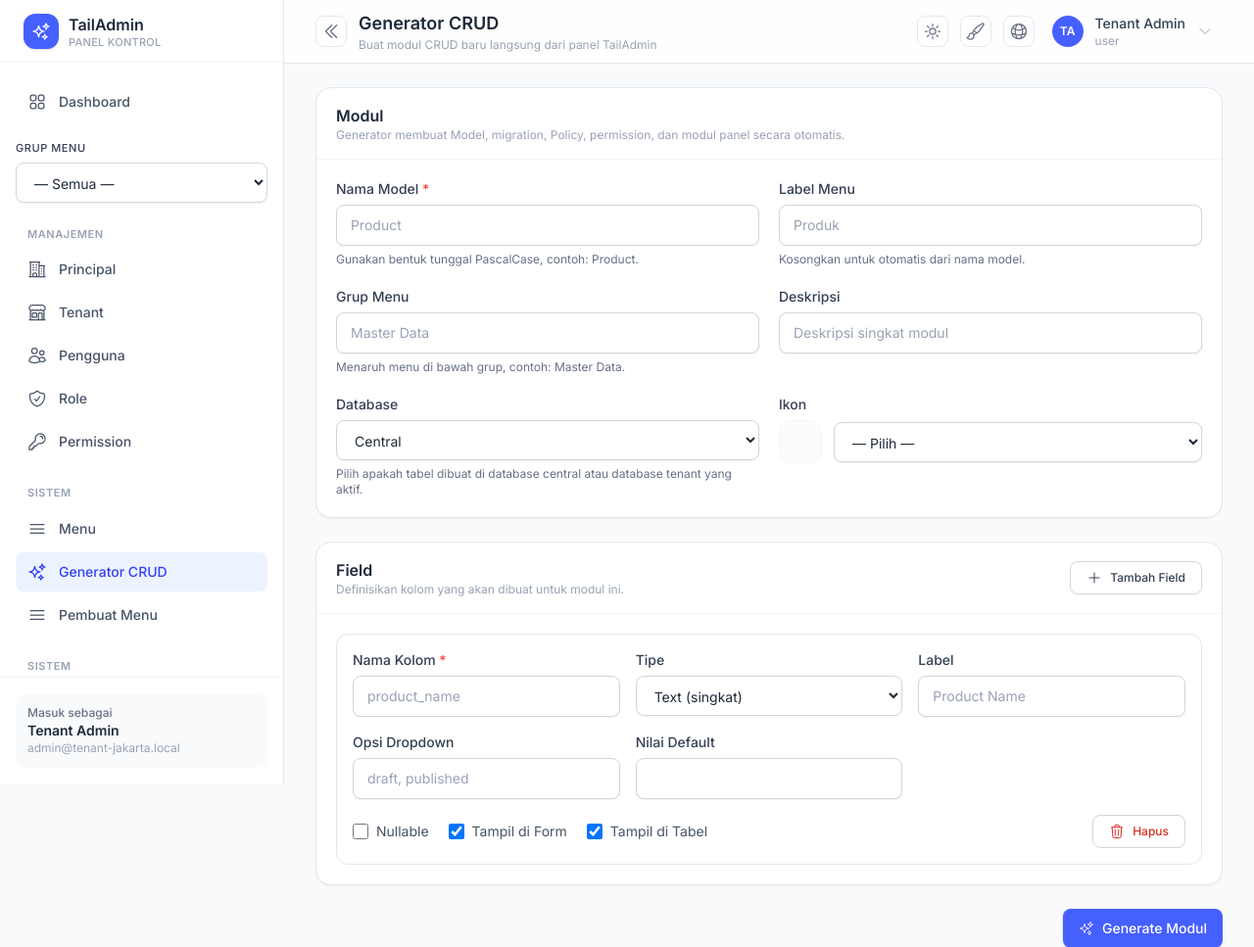
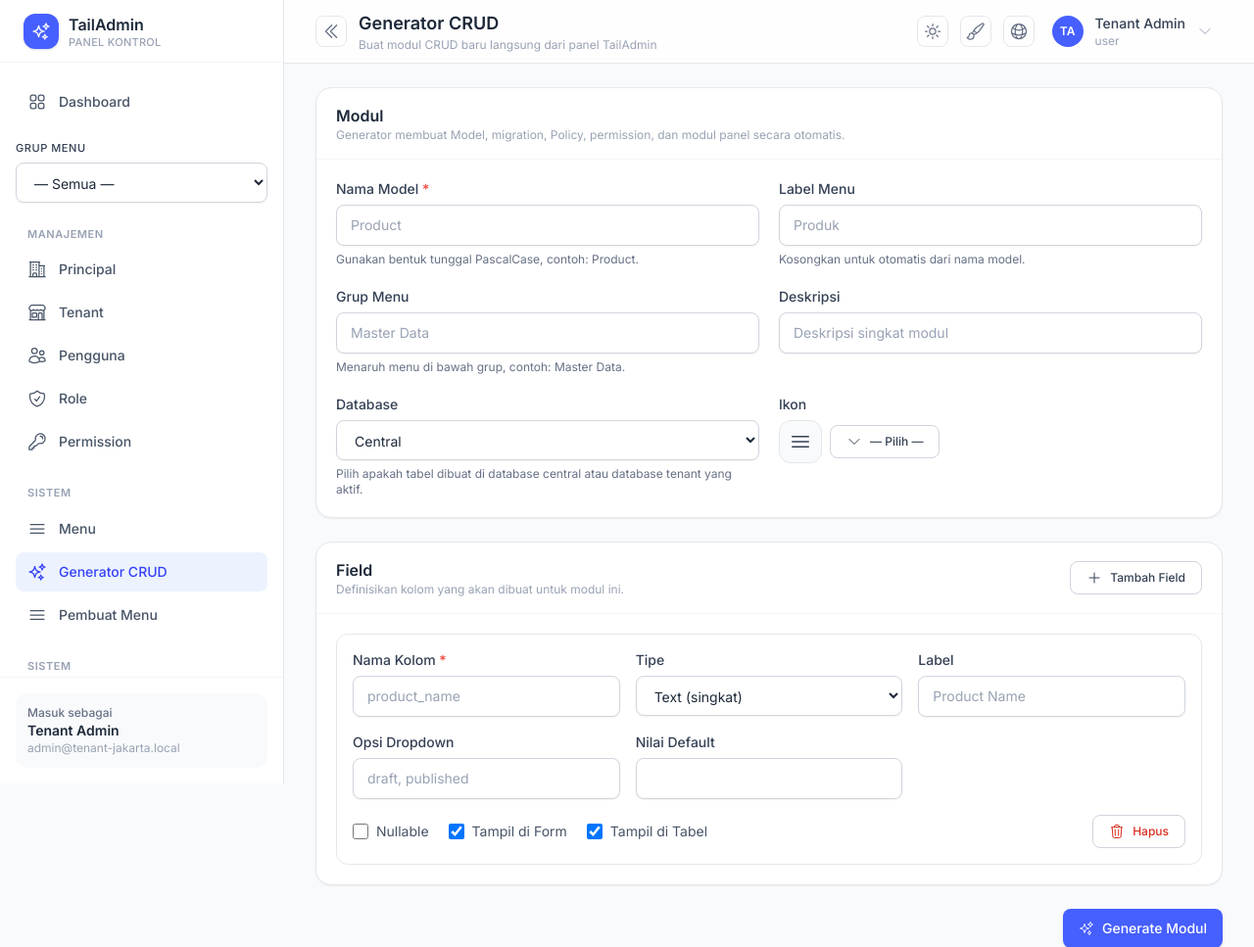
Before and after one commit to k0d0k/tailadmin-filament, a Laravel app: page /panel/crud-generator in a window 1280 px wide. Shown: the top 967 px of the page at 98% size. Run offline with Laravel 12, Linux system fonts and the light colour scheme; a user stored in the database is signed in; data comes from the database, SQL or seed files in the repository; style sheets or scripts are compiled from the project's sources; parts of the project's set-up code (start-up, migrations or seed data) failed here and were passed over; some libraries are stand-ins or nearby versions.

Commit message:
feat: update workspace
Co-authored-by: traeagent <traeagent@users.noreply.github.com>

```diff
--- a/app/Http/Controllers/Panel/GeneratorController.php
+++ b/app/Http/Controllers/Panel/GeneratorController.php
@@ -4,7 +4,6 @@ namespace App\Http\Controllers\Panel;
 
 use App\Http\Controllers\Controller;
 use App\Support\Acl;
-use App\Support\Panel\IconLibrary;
 use App\Support\Panel\ModuleGenerator;
 use Illuminate\Contracts\View\View;
 use Illuminate\Http\RedirectResponse;
@@ -24,8 +23,6 @@ class GeneratorController extends Controller
         return view('panel.generator', [
             'fieldTypes' => ModuleGenerator::FIELD_TYPES,
             'databases' => ModuleGenerator::DATABASES,
-            'icons' => array_combine(IconLibrary::keys(), IconLibrary::keys()),
-            'iconMap' => IconLibrary::map(),
         ]);
     }
 
--- a/app/Http/Controllers/Panel/MenuBuilderController.php
+++ b/app/Http/Controllers/Panel/MenuBuilderController.php
@@ -6,7 +6,6 @@ use App\Http\Controllers\Controller;
 use App\Models\Menu;
 use App\Models\Permission;
 use App\Support\Acl;
-use App\Support\Panel\IconLibrary;
 use App\Support\Panel\ResourceRegistry;
 use Illuminate\Contracts\View\View;
 use Illuminate\Http\JsonResponse;
@@ -44,8 +43,6 @@ class MenuBuilderController extends Controller
 
         return view('panel.menu-builder', [
             'tree' => $this->buildTree($menus),
-            'iconMap' => IconLibrary::map(),
-            'icons' => array_combine(IconLibrary::keys(), IconLibrary::keys()),
             'permissions' => Permission::query()->orderBy('name')->pluck('name', 'name')->all(),
             'panelResources' => collect(ResourceRegistry::all())
                 ->map(fn (array $definition, string $key): array => [
--- a/app/Support/Panel/IconLibrary.php
+++ b/app/Support/Panel/IconLibrary.php
@@ -81,23 +81,6 @@ class IconLibrary
     }
 
     /**
-     * All icons keyed by their plain name, so the icon picker can swap the
-     * preview client side without a round trip.
-     *
-     * @return array<string, string>
-     */
-    public static function map(string $class = 'h-6 w-6'): array
-    {
-        $map = [];
-
-        foreach (array_keys(self::PATHS) as $key) {
-            $map[$key] = self::render($key, $class);
-        }
-
-        return $map;
-    }
-
-    /**
      * Reduce any stored value (`heroicon-o-users`, `users`) to the plain key
      * used by the picker. Returns null when there is nothing to show.
      */
--- a/app/Support/Panel/ResourceRegistry.php
+++ b/app/Support/Panel/ResourceRegistry.php
@@ -467,10 +467,7 @@ class ResourceRegistry
      */
     protected static function icon(string $name, string $label, array $rules = [], string $col = 'half', ?string $help = null): array
     {
-        return compact('name', 'label', 'rules', 'col', 'help') + [
-            'type' => 'icon',
-            'options' => fn (): array => array_combine(IconLibrary::keys(), IconLibrary::keys()),
-        ];
+        return compact('name', 'label', 'rules', 'col', 'help') + ['type' => 'icon'];
     }
 
     /**
--- a/resources/js/app.js
+++ b/resources/js/app.js
@@ -346,31 +346,66 @@ function initRowActions() {
 }
 
 /* --------------------------------------------------------------------------
- * Icon picker preview
+ * Icon picker (popover grid of inline SVGs)
  * ------------------------------------------------------------------------ */
-function initIconPickers() {
-    document.querySelectorAll('[data-icon-picker]').forEach((picker) => {
-        const select = picker.querySelector('[data-icon-select]');
+function initIconPickers(root = document) {
+    root.querySelectorAll('[data-icon-picker]').forEach((picker) => {
+        if (picker.dataset.iconReady === '1') {
+            return;
+        }
+        picker.dataset.iconReady = '1';
+
+        const input = picker.querySelector('[data-icon-input]');
         const preview = picker.querySelector('[data-icon-preview]');
-        if (!select || !preview) {
+        const label = picker.querySelector('[data-icon-label]');
+        const toggle = picker.querySelector('[data-icon-toggle]');
+        const panel = picker.querySelector('[data-icon-panel]');
+        const options = picker.querySelectorAll('[data-icon-option]');
+
+        if (!options.length) {
             return;
         }
 
-        let icons = {};
-        try {
-            icons = JSON.parse(picker.querySelector('[data-icon-map]')?.textContent ?? '{}');
-        } catch (error) {
-            icons = {};
-        }
+        const closePanel = () => panel?.classList.add('hidden');
 
-        const render = () => {
-            const svg = icons[select.value];
-            preview.innerHTML = svg ?? icons['bars-3'] ?? '';
-            preview.classList.toggle('opacity-40', !svg);
-        };
+        toggle?.addEventListener('click', (event) => {
+            event.stopPropagation();
+            panel?.classList.toggle('hidden');
+        });
 
-        select.addEventListener('change', render);
-        render();
+        options.forEach((option) => {
+            option.addEventListener('click', () => {
+                const value = option.dataset.iconOption;
+
+                if (input) {
+                    input.value = value;
+                }
+                if (preview) {
+                    preview.innerHTML = option.querySelector('svg')?.outerHTML ?? '';
+                }
+                if (label) {
+                    label.textContent = value;
+                }
+
+                options.forEach((other) => {
+                    const active = other === option;
+                    other.classList.toggle('border-brand-500', active);
+                    other.classList.toggle('bg-brand-50', active);
+                    other.classList.toggle('text-brand-600', active);
+                    other.classList.toggle('dark:bg-brand-500/15', active);
+                    other.classList.toggle('dark:text-brand-400', active);
+                    other.classList.toggle('border-transparent', !active);
+                });
+
+                closePanel();
+            });
+        });
+
+        document.addEventListener('click', (event) => {
+            if (!picker.contains(event.target)) {
+                closePanel();
+            }
+        });
     });
 }
 
@@ -396,7 +431,7 @@ function initMenuBuilder() {
         };
         const children = node.querySelector(':scope > [data-menu-children]');
         const id = node.dataset.id;
-        const iconSelect = node.querySelector('[data-icon-select]');
+        const iconInput = node.querySelector('[data-icon-input]');
 
         const title = {};
         node.querySelectorAll('[data-field^="title."]').forEach((input) => {
@@ -411,7 +446,7 @@ function initMenuBuilder() {
             title,
             key: field('key')?.value || null,
             type: field('type')?.value || null,
-            icon: iconSelect && iconSelect.closest('[data-node]') === node ? (iconSelect.value || null) : null,
+            icon: iconInput && iconInput.closest('[data-node]') === node ? (iconInput.value || null) : null,
             url: field('url')?.value || null,
             route_name: field('route_name')?.value || null,
             module_key: field('module_key')?.value || null,
@@ -433,31 +468,7 @@ function initMenuBuilder() {
             .forEach((el) => el.classList.remove('ta-drop-before', 'ta-drop-after', 'ta-drop-inside'));
     };
 
-    const initIconPicker = (root) => {
-        root.querySelectorAll('[data-icon-picker]').forEach((picker) => {
-            const select = picker.querySelector('[data-icon-select]');
-            const preview = picker.querySelector('[data-icon-preview]');
-            if (!select || !preview) {
-                return;
-            }
-
-            let icons = {};
-            try {
-                icons = JSON.parse(picker.querySelector('[data-icon-map]')?.textContent ?? '{}');
-            } catch (error) {
-                icons = {};
-            }
-
-            const render = () => {
-                const svg = icons[select.value];
-                preview.innerHTML = svg ?? icons['bars-3'] ?? '';
-                preview.classList.toggle('opacity-40', !svg);
-            };
-
-            select.addEventListener('change', render);
-            render();
-        });
-    };
+    const initIconPicker = (root) => initIconPickers(root);
 
     const bindNode = (node, isNew) => {
         node.querySelector('[data-toggle-details]')?.addEventListener('click', () => {
--- a/resources/views/panel/generator.blade.php
+++ b/resources/views/panel/generator.blade.php
@@ -64,20 +64,8 @@
                 </div>
 
                 <div>
-                    <label for="gen-icon" class="ta-label">{{ __('ui.generator.icon') }}</label>
-                    <div class="flex items-center gap-3" data-icon-picker>
-                        <span data-icon-preview
-                              class="flex h-11 w-11 shrink-0 items-center justify-center rounded-xl border border-gray-200 bg-gray-50 text-gray-700 dark:border-gray-700 dark:bg-white/5 dark:text-gray-200">
-                            {!! \App\Support\Panel\IconLibrary::render(old('icon') ?: 'table-cells', 'h-6 w-6') !!}
-                        </span>
-                        <select id="gen-icon" name="icon" data-icon-select class="ta-select">
-                            <option value="">{{ __('ui.actions.choose') }}</option>
-                            @foreach ($icons as $value => $label)
-                                <option value="{{ $value }}" @selected(old('icon') === $value)>{{ $label }}</option>
-                            @endforeach
-                        </select>
-                    </div>
-                    <script type="application/json" data-icon-map>@json($iconMap)</script>
+                    <label class="ta-label">{{ __('ui.generator.icon') }}</label>
+                    @include('panel.partials.icon-picker', ['name' => 'icon', 'value' => old('icon')])
                 </div>
             </div>
         </div>
--- a/resources/views/panel/menu-builder.blade.php
+++ b/resources/views/panel/menu-builder.blade.php
@@ -3,11 +3,7 @@
 @section('title', __('ui.menu_builder.title'))
 @section('subtitle', __('ui.menu_builder.subtitle'))
 
-@php($iconMapJson = json_encode($iconMap))
-
 @php($partialData = [
-    'iconMapJson' => $iconMapJson,
-    'icons' => $icons,
     'permissions' => $permissions,
     'panelResources' => $panelResources,
     'types' => $types,
--- /dev/null
+++ b/resources/views/panel/partials/icon-picker.blade.php
@@ -0,0 +1,44 @@
+@php
+    /**
+     * Visual icon picker. Renders the current selection, a preview and a
+     * popover grid of every icon available in App\Support\Panel\IconLibrary.
+     * Expects:
+     *   $name  — form field name (omit/null when the value is serialized via JS)
+     *   $value — currently selected icon key
+     */
+    $pickerName = $name ?? null;
+    $pickerValue = $value ?? '';
+    $previewClass = $previewClass ?? 'h-11 w-11';
+@endphp
+
+<div data-icon-picker class="relative">
+    <input type="hidden" @if (filled($pickerName)) name="{{ $pickerName }}" @endif
+           value="{{ $pickerValue }}" data-icon-input>
+
+    <div class="flex items-center gap-2">
+        <span data-icon-preview
+              class="flex {{ $previewClass }} shrink-0 items-center justify-center rounded-xl border border-gray-200 bg-gray-50 text-gray-700 dark:border-gray-700 dark:bg-white/5 dark:text-gray-200">
+            {!! \App\Support\Panel\IconLibrary::render($pickerValue ?: 'bars-3', 'h-6 w-6') !!}
+        </span>
+        <button type="button" data-icon-toggle
+                class="ta-btn-ghost !py-2 !text-xs">
+            <x-panel-icon name="chevron-down" class="h-4 w-4" />
+            <span data-icon-label>{{ $pickerValue ?: __('ui.actions.choose') }}</span>
+        </button>
+    </div>
+
+    <div data-icon-panel
+         class="absolute start-0 z-50 mt-2 hidden w-72 rounded-xl border border-gray-200 bg-white p-2 shadow-xl dark:border-gray-700 dark:bg-gray-900">
+        <div class="grid max-h-56 grid-cols-8 gap-1 overflow-y-auto">
+            @foreach (\App\Support\Panel\IconLibrary::keys() as $iconKey)
+                <button type="button" data-icon-option="{{ $iconKey }}" title="{{ $iconKey }}"
+                        class="flex h-8 w-8 items-center justify-center rounded-lg border transition-colors
+                               {{ $pickerValue === $iconKey
+                                    ? 'border-brand-500 bg-brand-50 text-brand-600 dark:bg-brand-500/15 dark:text-brand-400'
+                                    : 'border-transparent text-gray-500 hover:border-brand-400 hover:text-brand-500 dark:text-gray-400' }}">
+                    {!! \App\Support\Panel\IconLibrary::render($iconKey, 'h-5 w-5') !!}
+                </button>
+            @endforeach
+        </div>
+    </div>
+</div>
```
Also changed, not shown: resources/views/panel/form.blade.php (+1 -14 lines), resources/views/panel/partials/menu-node.blade.php (+7 -16 lines).
